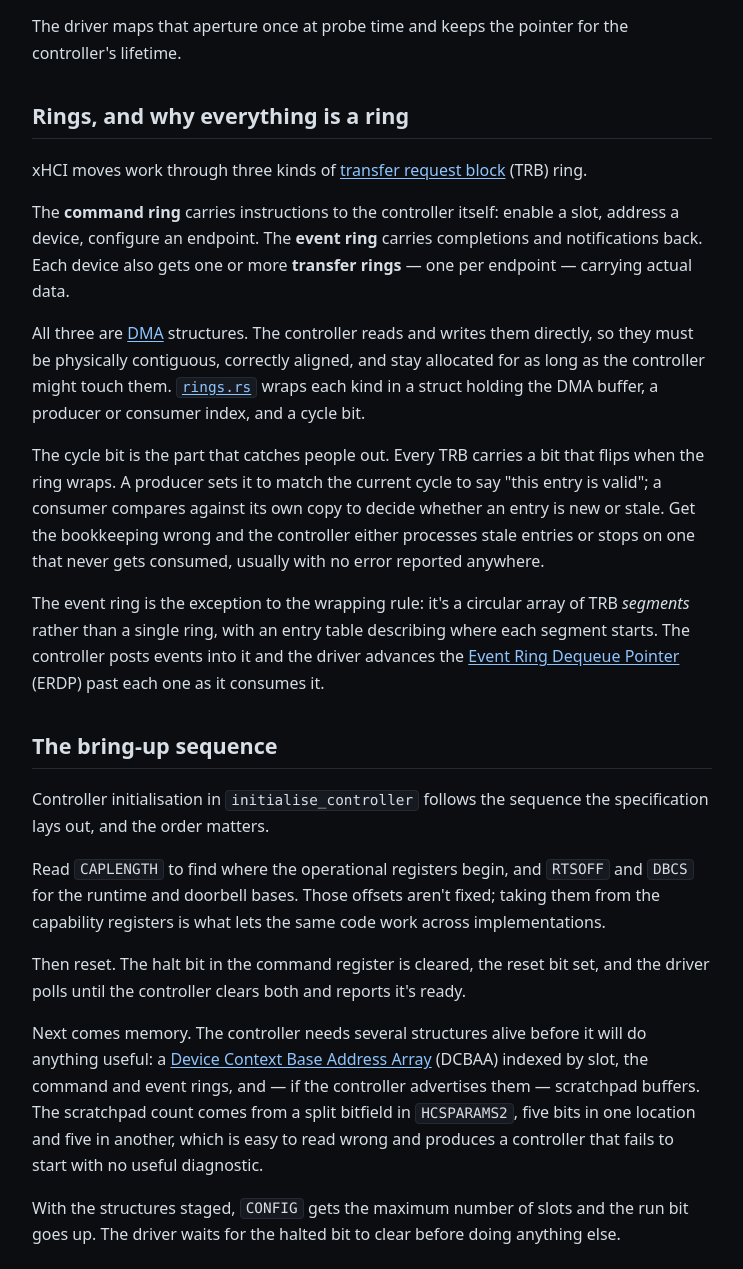
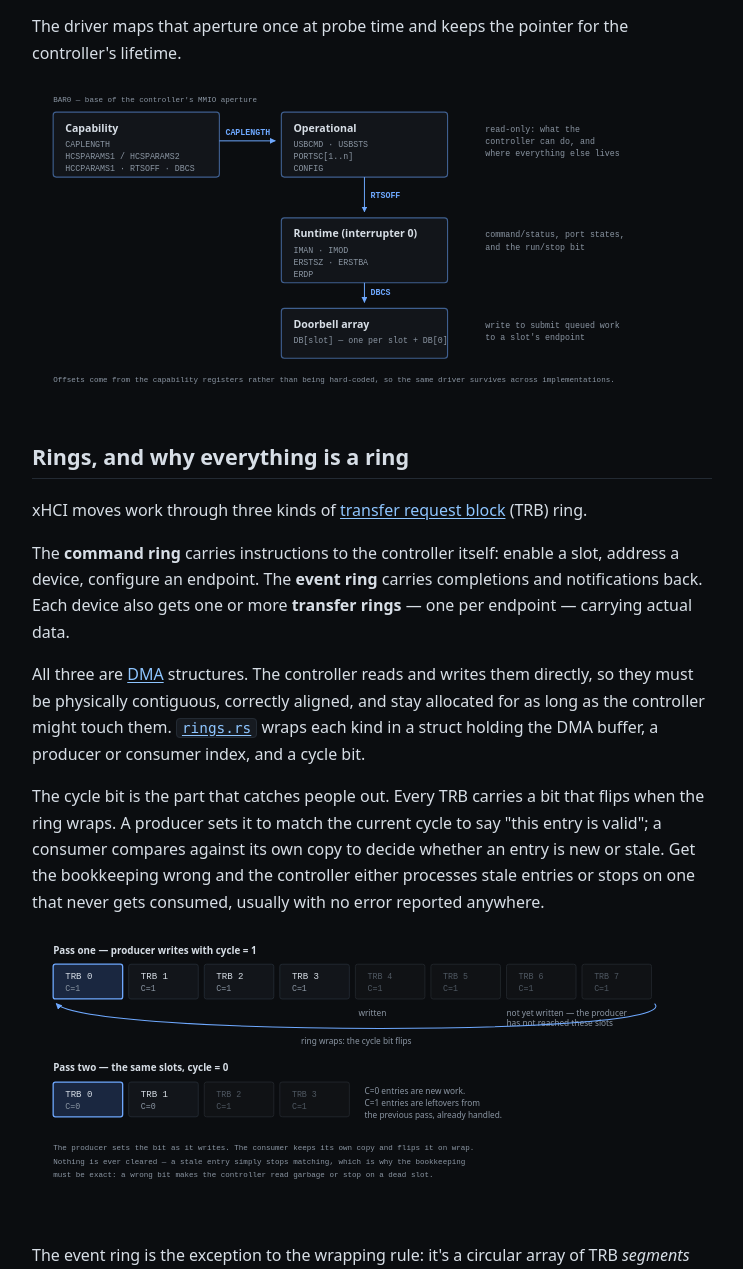
Before and after one commit to emilf/emilf.github.io, an Eleventy site: page src/blog/theseusos-part-4-the-xhci-driver.md in a window 1280 px wide. Shown: the part 1010-2279 px from the top of the page, without its empty margins (268-1011 px from the left). Built offline with nearby package versions, Linux system fonts and the light colour scheme; Eleventy itself is replaced by a stand-in of ours; files that its build step writes are made by us from their sources.

Commit message:
Add diagrams to TheseusOS part 4
Three SVG figures: the xHCI MMIO register layout and how the capability
registers point at the other regions, a TRB ring across two passes
showing how the cycle bit separates new work from stale entries, and
the full enumeration sequence from controller reset to reports
arriving.

```diff
--- a/src/blog/theseusos-part-4-the-xhci-driver.md
+++ b/src/blog/theseusos-part-4-the-xhci-driver.md
@@ -26,6 +26,8 @@ The interface is a block of [memory-mapped](https://en.wikipedia.org/wiki/Memory
 
 The driver maps that aperture once at probe time and keeps the pointer for the controller's lifetime.
 
+![The xHCI MMIO register layout: capability, operational, runtime and doorbell regions](/assets/img/xhci-registers.svg)
+
 ## Rings, and why everything is a ring
 
 xHCI moves work through three kinds of [transfer request block](https://wiki.osdev.org/EXtensible_Host_Controller_Interface#TRBs) (TRB) ring.
@@ -35,6 +37,8 @@ The **command ring** carries instructions to the controller itself: enable a slo
 All three are [DMA](https://en.wikipedia.org/wiki/Direct_memory_access) structures. The controller reads and writes them directly, so they must be physically contiguous, correctly aligned, and stay allocated for as long as the controller might touch them. [`rings.rs`](https://github.com/emilf/TheseusOS/blob/main/kernel/src/drivers/usb/xhci/rings.rs) wraps each kind in a struct holding the DMA buffer, a producer or consumer index, and a cycle bit.
 
 The cycle bit is the part that catches people out. Every TRB carries a bit that flips when the ring wraps. A producer sets it to match the current cycle to say "this entry is valid"; a consumer compares against its own copy to decide whether an entry is new or stale. Get the bookkeeping wrong and the controller either processes stale entries or stops on one that never gets consumed, usually with no error reported anywhere.
+
+![A TRB ring across two passes, showing how the cycle bit separates new entries from stale ones](/assets/img/xhci-ring-cycle.svg)
 
 The event ring is the exception to the wrapping rule: it's a circular array of TRB *segments* rather than a single ring, with an entry table describing where each segment starts. The controller posts events into it and the driver advances the [Event Ring Dequeue Pointer](https://wiki.osdev.org/EXtensible_Host_Controller_Interface#Event_Ring) (ERDP) past each one as it consumes it.
 
@@ -69,6 +73,8 @@ Each port has a `PORTSC` register reporting connection status, link state, speed
 **Set Protocol** tells a [HID](https://en.wikipedia.org/wiki/USB_human_interface_device_class) interface to use the boot protocol, which guarantees an 8-byte report format instead of whatever the vendor designed.
 
 **Configure Endpoint** sets up the interrupt endpoint: its type, the max packet size and interval from the descriptor, and the address of its transfer ring.
+
+![The enumeration sequence: controller bring-up, then slot allocation through endpoint configuration](/assets/img/xhci-enumeration.svg)
 
 The endpoint ID is derived from the endpoint address in the descriptor — address `0x81` is endpoint 1 in, and the driver maps that onto the controller's numbering. Getting this mapping wrong was one of the debugging detours mentioned below.
 
```
Also changed, not shown: src/assets/img/xhci-enumeration.png (added), src/assets/img/xhci-enumeration.svg (added), src/assets/img/xhci-registers.png (added), src/assets/img/xhci-registers.svg (added), src/assets/img/xhci-ring-cycle.png (added), src/assets/img/xhci-ring-cycle.svg (added).
